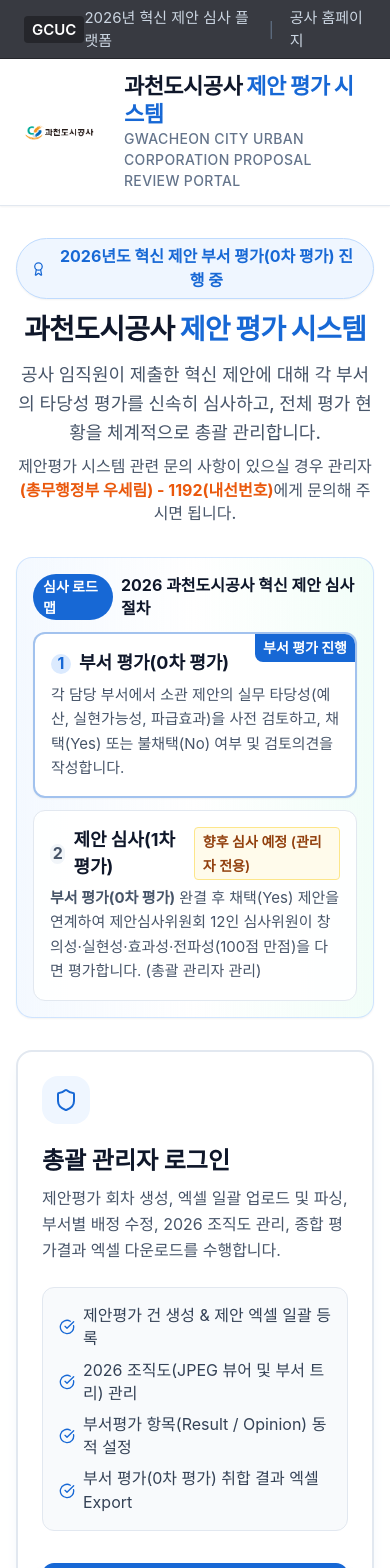
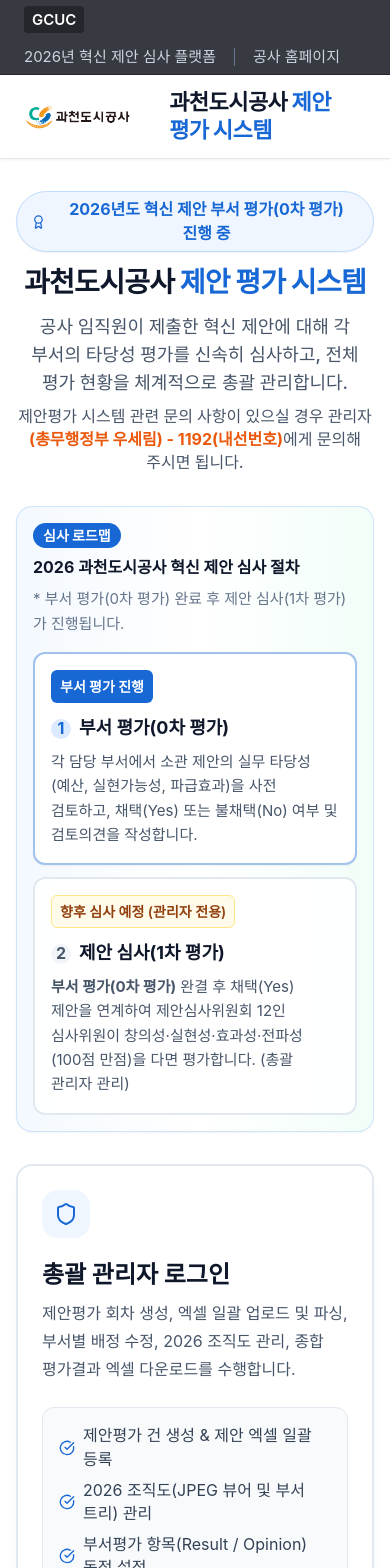
Before and after one commit to kanghee-maker/Proposal-Review-System, a Next.js app: page / in a window 390 px wide. Shown: the top 1568 px of the page. Built offline with nearby package versions, Linux system fonts and the light colour scheme; no server answers; the database is empty.

Commit message:
Improve Korean text wrapping and dashboard alignment

```diff
--- a/app/evaluator/page.tsx
+++ b/app/evaluator/page.tsx
@@ -106,7 +106,7 @@ function EvaluatorDashboardContent() {
           </p>
         </div>
 
-        <div className="flex shrink-0 flex-col items-start gap-3 text-xs">
+        <div className="flex min-w-0 max-w-full flex-col items-start gap-3 text-xs">
           {sessions.length > 1 && (
             <div className="flex items-center gap-1.5 bg-slate-50 border border-slate-200 rounded-xl px-3 py-1.5">
               <Layers className="w-3.5 h-3.5 text-slate-500" />
@@ -119,7 +119,7 @@ function EvaluatorDashboardContent() {
                     localStorage.setItem('gcuc_active_session_id', sId);
                   }
                 }}
-                className="bg-transparent font-bold text-slate-800 text-xs focus:outline-none cursor-pointer"
+                className="min-w-0 max-w-full bg-transparent font-bold text-slate-800 text-xs focus:outline-none cursor-pointer"
               >
                 {sessions.map(s => (
                   <option key={s.id} value={s.id}>
@@ -177,7 +177,7 @@ function EvaluatorDashboardContent() {
                 key={p.id}
                 className="bg-white rounded-2xl border border-slate-200 p-5 shadow-sm hover:border-emerald-400 hover:shadow-md transition flex flex-col md:flex-row md:items-center justify-between gap-4"
               >
-                <div className="space-y-2 flex-1">
+                <div className="space-y-2 min-w-0 flex-1">
                   <div className="flex flex-wrap items-center gap-2 text-xs">
                     <span className="font-mono font-bold text-slate-500 bg-slate-100 px-2 py-0.5 rounded">
                       #{p.seq_no}
--- a/app/globals.css
+++ b/app/globals.css
@@ -10,7 +10,20 @@
 body {
   color: rgb(var(--foreground-rgb));
   background: rgb(var(--background-rgb));
-  font-family: -apple-system, BlinkMacSystemFont, "Segoe UI", Roboto, "Helvetica Neue", Arial, sans-serif;
+  font-family: -apple-system, BlinkMacSystemFont, "Segoe UI", Roboto, "Helvetica Neue", Arial, "Malgun Gothic", sans-serif;
+  word-break: keep-all;
+  overflow-wrap: anywhere;
+}
+
+/* Keep Korean phrases readable across the portal without squeezing icons. */
+@layer base {
+  p, h1, h2, h3, h4, h5, h6 {
+    text-wrap: pretty;
+  }
+
+  svg.lucide {
+    flex-shrink: 0;
+  }
 }
 
 /* Custom Scrollbars */
--- a/app/page.tsx
+++ b/app/page.tsx
@@ -141,12 +141,12 @@ export default function Home() {
     <div className="min-h-screen bg-white text-slate-800 flex flex-col justify-between">
       {/* 1. GCUC Top Utility Bar (#383a41) */}
       <div className="bg-[#383a41] text-xs text-slate-300 py-1.5 px-6 border-b border-[#25262b]">
-        <div className="max-w-6xl mx-auto flex items-center justify-between">
+        <div className="max-w-6xl mx-auto flex flex-wrap items-center justify-between gap-3">
           <div className="flex items-center gap-2">
             <span className="bg-[#25262b] text-white px-2 py-0.5 rounded text-[15px] font-semibold">GCUC</span>
             <span className="hidden sm:inline text-slate-300 text-[15px]">과천도시공사 제안 평가 관리 포털</span>
           </div>
-          <div className="flex items-center gap-4 text-[15px] text-slate-300">
+          <div className="flex flex-wrap items-center gap-x-4 gap-y-1 text-[15px] text-slate-300">
             <span>2026년 혁신 제안 심사 플랫폼</span>
             <span className="text-slate-500">|</span>
             <a href="https://www.gcuc.or.kr" target="_blank" rel="noreferrer" className="hover:text-white transition">공사 홈페이지</a>
@@ -156,16 +156,16 @@ export default function Home() {
 
       {/* 2. Main Header (Clean White with GCUC Identity) */}
       <header className="border-b border-slate-200 bg-white/95 backdrop-blur sticky top-0 z-40 px-6 py-3.5 shadow-sm">
-        <div className="max-w-6xl mx-auto flex items-center justify-between">
+        <div className="max-w-6xl mx-auto flex flex-wrap items-center justify-between gap-3">
           <div className="flex items-center gap-3.5">
-            <div className="flex items-center justify-center">
-              <img src="/images/logo.png" alt="과천도시공사 로고" className="h-8 w-auto object-contain" />
+            <div className="shrink-0 flex items-center justify-center">
+              <img src="/images/logo.png" alt="과천도시공사 로고" className="h-6 sm:h-8 w-auto object-contain" />
             </div>
             <div>
               <h1 className="font-extrabold text-lg sm:text-xl leading-tight tracking-tight text-slate-900">
                 과천도시공사 <span className="text-[#1768d5]">제안 평가 시스템</span>
               </h1>
-              <p className="text-[14px] sm:text-xs text-slate-500 font-medium tracking-wide">
+              <p className="hidden sm:block text-xs text-slate-500 font-medium tracking-wide">
                 GWACHEON CITY URBAN CORPORATION PROPOSAL REVIEW PORTAL
               </p>
             </div>
@@ -184,10 +184,10 @@ export default function Home() {
             <Award className="w-4 h-4 text-[#1768d5]" />
             2026년도 혁신 제안 부서 평가(0차 평가) 진행 중
           </div>
-          <h2 className="text-2xl sm:text-4xl font-extrabold tracking-tight text-slate-900 mb-3">
+          <h2 className="text-2xl sm:text-4xl font-extrabold tracking-tight text-slate-900 mb-3 text-balance">
             과천도시공사 <span className="text-[#1768d5]">제안 평가 시스템</span>
           </h2>
-          <p className="text-slate-600 text-sm sm:text-base max-w-2xl mx-auto leading-relaxed font-medium">
+          <p className="text-slate-600 text-sm sm:text-base max-w-3xl mx-auto leading-7 font-medium text-balance">
             공사 임직원이 제출한 혁신 제안에 대해 각 부서의 타당성 평가를 신속히 심사하고, 전체 평가 현황을 체계적으로 총괄 관리합니다.
           </p>
           <p className="text-slate-600 text-xs sm:text-sm mt-2 font-medium">
@@ -197,22 +197,22 @@ export default function Home() {
 
         {/* 제안 심사 프로세스 2단계 로드맵 안내 */}
         <div className="max-w-4xl mx-auto w-full mb-8 bg-gradient-to-r from-blue-50/70 via-white to-emerald-50/70 rounded-2xl border border-blue-200/70 p-4 sm:p-5 shadow-sm">
-          <div className="flex items-center justify-between gap-2 mb-3">
-            <div className="flex items-center gap-2">
-              <span className="px-2.5 py-0.5 rounded-full bg-[#1768d5] text-white text-[14px] font-bold">심사 로드맵</span>
+          <div className="flex flex-col items-start gap-2 mb-4">
+            <div className="flex flex-wrap items-center gap-2">
+              <span className="shrink-0 whitespace-nowrap px-2.5 py-0.5 rounded-full bg-[#1768d5] text-white text-[14px] font-bold">심사 로드맵</span>
               <span className="text-xs sm:text-sm font-bold text-slate-900">2026 과천도시공사 혁신 제안 심사 절차</span>
             </div>
-            <span className="text-[15px] text-slate-500 hidden sm:inline">
+            <span className="text-[15px] leading-relaxed text-slate-500">
               * 부서 평가(0차 평가) 완료 후 제안 심사(1차 평가)가 진행됩니다.
             </span>
           </div>
           <div className="grid sm:grid-cols-2 gap-3 text-xs">
             {/* Step 1 */}
-            <div className="bg-white p-4 rounded-xl border-2 border-[#1768d5]/40 shadow-sm relative overflow-hidden">
-              <div className="absolute top-0 right-0 bg-[#1768d5] text-white text-[14px] font-bold px-2 py-0.5 rounded-bl-lg">
+            <div className="bg-white p-4 rounded-xl border-2 border-[#1768d5]/40 shadow-sm flex flex-col">
+              <div className="self-start mb-3 border border-transparent bg-[#1768d5] text-white text-[14px] font-bold px-2 py-1 rounded-md whitespace-nowrap">
                 부서 평가 진행
               </div>
-              <div className="flex items-center gap-2 mb-1.5">
+              <div className="flex flex-wrap items-center gap-2 mb-2">
                 <span className="w-5 h-5 rounded-full bg-blue-100 text-[#1768d5] font-bold text-xs flex items-center justify-center">1</span>
                 <strong className="text-slate-900 font-bold text-sm">부서 평가(0차 평가)</strong>
               </div>
@@ -222,13 +222,13 @@ export default function Home() {
             </div>
 
             {/* Step 2 */}
-            <div className="bg-white/95 p-4 rounded-xl border border-slate-200 text-slate-700 relative">
-              <div className="flex items-center gap-2 mb-1.5">
+            <div className="bg-white/95 p-4 rounded-xl border-2 border-slate-200 text-slate-700 flex flex-col">
+              <span className="self-start mb-3 text-[14px] px-2 py-1 rounded-md bg-amber-50 text-amber-800 font-semibold border border-amber-200">
+                향후 심사 예정 (관리자 전용)
+              </span>
+              <div className="flex flex-wrap items-center gap-2 mb-2">
                 <span className="w-5 h-5 rounded-full bg-slate-100 text-slate-600 font-bold text-xs flex items-center justify-center">2</span>
                 <strong className="text-slate-900 font-bold text-sm">제안 심사(1차 평가)</strong>
-                <span className="text-[14px] px-2 py-0.5 rounded bg-amber-50 text-amber-800 font-semibold border border-amber-200">
-                  향후 심사 예정 (관리자 전용)
-                </span>
               </div>
               <p className="text-slate-600 text-[15px] leading-relaxed">
                 <strong>부서 평가(0차 평가)</strong> 완결 후 채택(Yes) 제안을 연계하여 제안심사위원회 12인 심사위원이 창의성·실현성·효과성·전파성(100점 만점)을 다면 평가합니다. (총괄 관리자 관리)
@@ -246,7 +246,7 @@ export default function Home() {
                 <Shield className="w-6 h-6" />
               </div>
               <h3 className="text-xl font-bold text-slate-900 mb-2">총괄 관리자 로그인</h3>
-              <p className="text-xs sm:text-sm text-slate-600 mb-6 leading-relaxed">
+              <p className="text-xs sm:text-sm text-slate-600 mb-6 leading-7 md:min-h-[5.25rem]">
                 제안평가 회차 생성, 엑셀 일괄 업로드 및 파싱, 부서별 배정 수정, 2026 조직도 관리, 종합 평가결과 엑셀 다운로드를 수행합니다.
               </p>
 
@@ -287,7 +287,7 @@ export default function Home() {
                 <Users className="w-6 h-6" />
               </div>
               <h3 className="text-xl font-bold text-slate-900 mb-2">부서 평가자 로그인</h3>
-              <p className="text-xs sm:text-sm text-slate-600 mb-6 leading-relaxed">
+              <p className="text-xs sm:text-sm text-slate-600 mb-6 leading-7 md:min-h-[5.25rem]">
                 담당 부서(실행부서)를 선택하여 본인 부서에 배정된 제안 목록을 열람하고, 부서 평가(0차 평가)(수용 여부 및 의견)를 진행합니다.
               </p>
 
```
Also changed, not shown: app/admin/layout.tsx (+4 -4 lines), app/admin/page.tsx (+15 -15 lines).
